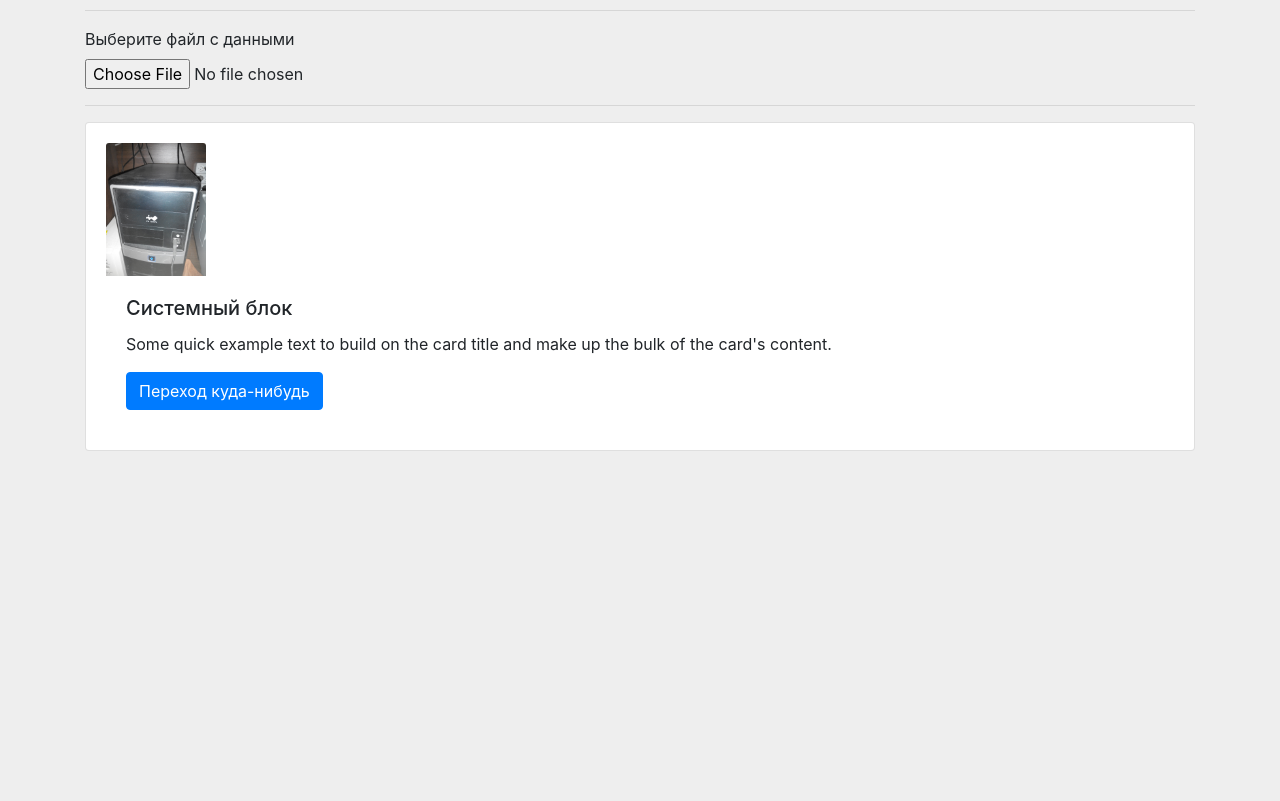
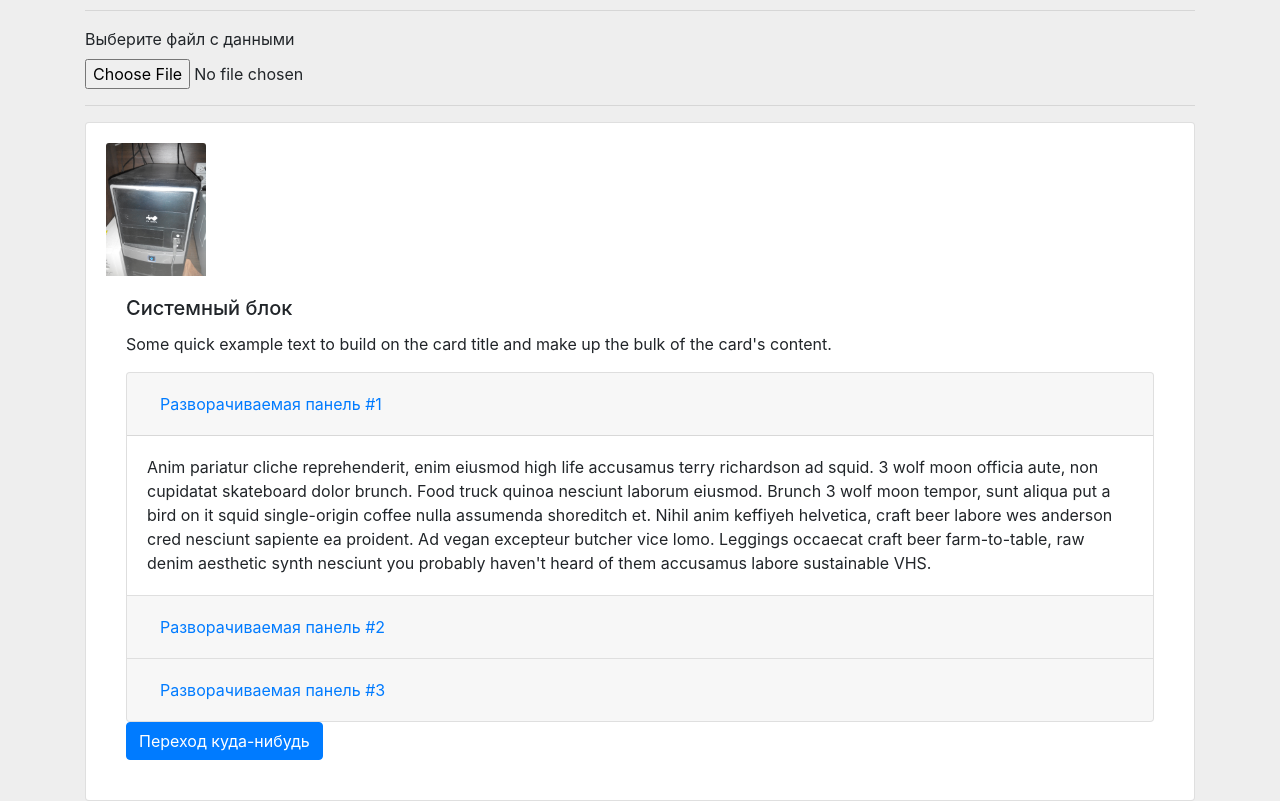
Before and after one commit to wascoyur/ke-collector, a plain HTML site: page index.html in a window 1280 px wide. Shown: the part 62-863 px from the top of the page. Before the commit the page ends 800 px from the top, so only its background shows below. Drawn offline with nearby package versions, Linux system fonts and the light colour scheme.

Commit message:
добавлены в карточку панели для скрытия данных

```diff
--- a/index.html
+++ b/index.html
@@ -80,6 +80,69 @@
         <h5 class="card-title">Системный блок</h5>
         <p class="card-text">Some quick example text to build on the card title and make up the bulk of the card's content.
         </p>
+        <div class="accordion" id="accordionExample">
+          <div class="card">
+            <div class="card-header" id="headingOne">
+              <h5 class="mb-0">
+                <button class="btn btn-link" type="button" data-toggle="collapse" data-target="#collapseOne"
+                  aria-expanded="true" aria-controls="collapseOne">
+                  Разворачиваемая панель #1
+                </button>
+              </h5>
+            </div>
+
+            <div id="collapseOne" class="collapse show" aria-labelledby="headingOne" data-parent="#accordionExample">
+              <div class="card-body">
+                Anim pariatur cliche reprehenderit, enim eiusmod high life accusamus terry richardson ad squid. 3 wolf moon
+                officia aute, non cupidatat skateboard dolor brunch. Food truck quinoa nesciunt laborum eiusmod. Brunch 3 wolf
+                moon tempor, sunt aliqua put a bird on it squid single-origin coffee nulla assumenda shoreditch et. Nihil anim
+                keffiyeh helvetica, craft beer labore wes anderson cred nesciunt sapiente ea proident. Ad vegan excepteur
+                butcher vice lomo. Leggings occaecat craft beer farm-to-table, raw denim aesthetic synth nesciunt you probably
+                haven't heard of them accusamus labore sustainable VHS.
+              </div>
+            </div>
+          </div>
+          <div class="card">
+            <div class="card-header" id="headingTwo">
+              <h5 class="mb-0">
+                <button class="btn btn-link collapsed" type="button" data-toggle="collapse" data-target="#collapseTwo"
+                  aria-expanded="false" aria-controls="collapseTwo">
+                  Разворачиваемая панель #2
+                </button>
+              </h5>
+            </div>
+            <div id="collapseTwo" class="collapse" aria-labelledby="headingTwo" data-parent="#accordionExample">
+              <div class="card-body">
+                Anim pariatur cliche reprehenderit, enim eiusmod high life accusamus terry richardson ad squid. 3 wolf moon
+                officia aute, non cupidatat skateboard dolor brunch. Food truck quinoa nesciunt laborum eiusmod. Brunch 3 wolf
+                moon tempor, sunt aliqua put a bird on it squid single-origin coffee nulla assumenda shoreditch et. Nihil anim
+                keffiyeh helvetica, craft beer labore wes anderson cred nesciunt sapiente ea proident. Ad vegan excepteur
+                butcher vice lomo. Leggings occaecat craft beer farm-to-table, raw denim aesthetic synth nesciunt you probably
+                haven't heard of them accusamus labore sustainable VHS.
+              </div>
+            </div>
+          </div>
+          <div class="card">
+            <div class="card-header" id="headingThree">
+              <h5 class="mb-0">
+                <button class="btn btn-link collapsed" type="button" data-toggle="collapse" data-target="#collapseThree"
+                  aria-expanded="false" aria-controls="collapseThree">
+                  Разворачиваемая панель #3
+                </button>
+              </h5>
+            </div>
+            <div id="collapseThree" class="collapse" aria-labelledby="headingThree" data-parent="#accordionExample">
+              <div class="card-body">
+                Anim pariatur cliche reprehenderit, enim eiusmod high life accusamus terry richardson ad squid. 3 wolf moon
+                officia aute, non cupidatat skateboard dolor brunch. Food truck quinoa nesciunt laborum eiusmod. Brunch 3 wolf
+                moon tempor, sunt aliqua put a bird on it squid single-origin coffee nulla assumenda shoreditch et. Nihil anim
+                keffiyeh helvetica, craft beer labore wes anderson cred nesciunt sapiente ea proident. Ad vegan excepteur
+                butcher vice lomo. Leggings occaecat craft beer farm-to-table, raw denim aesthetic synth nesciunt you probably
+                haven't heard of them accusamus labore sustainable VHS.
+              </div>
+            </div>
+          </div>
+        </div>
         <a href="#" class="btn btn-primary">Переход куда-нибудь</a>
       </div>
     </div>
```
